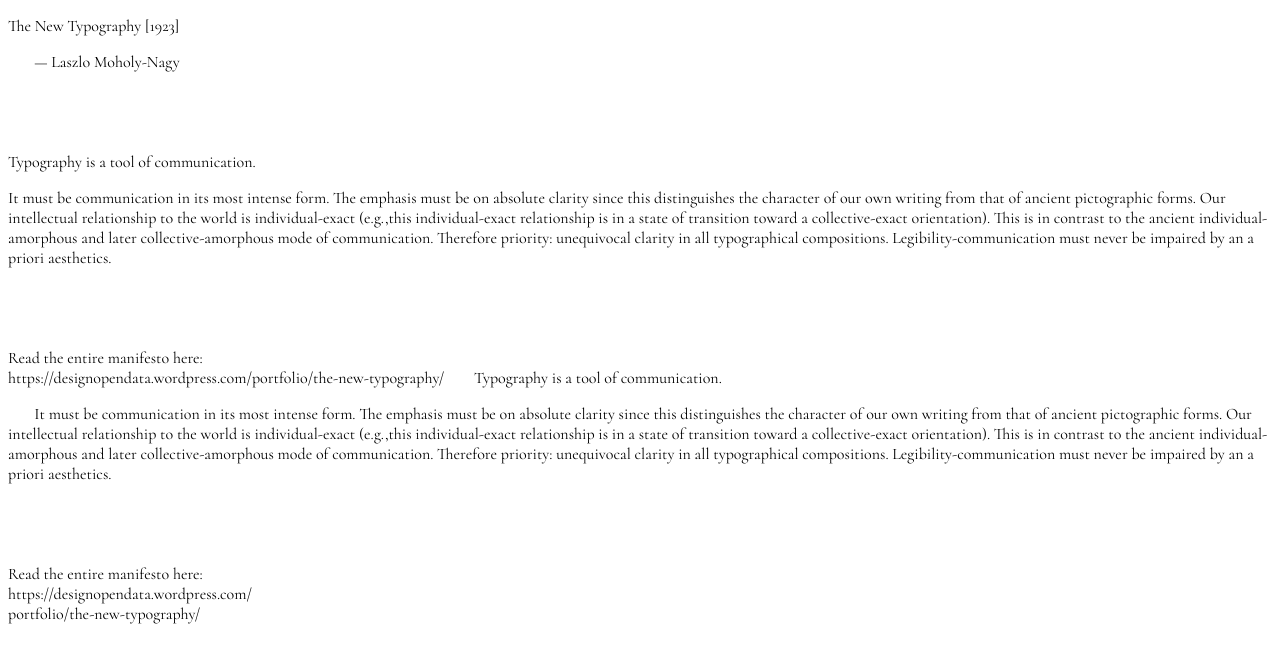
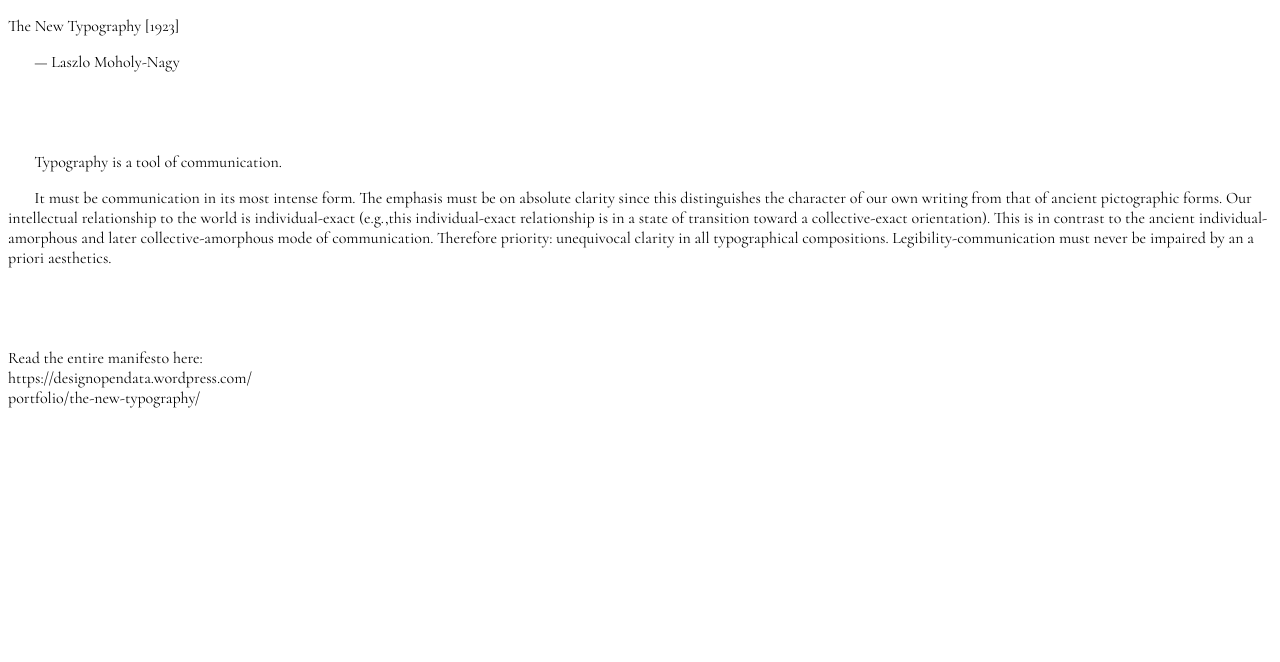
Before and after one commit to pkmax66/interactive1, a plain HTML site: page project_1/stage1_page2.html in a window 1280 px wide. Drawn offline with Linux system fonts and the light colour scheme.

Commit message:
not sure why it wants me to commit this

```diff
--- a/project_1/stage1_page2.html
+++ b/project_1/stage1_page2.html
@@ -21,7 +21,6 @@
 
 	<body>
 		<p>The New Typography [1923]</p> &nbsp;&nbsp;&nbsp;&nbsp;&nbsp;&nbsp;&nbsp;&mdash; Laszlo Moholy-Nagy<br><br><br><br><br>
-		Typography is a tool of communication.<p>It must be communication in its most intense form. The emphasis must be on absolute clarity since this distinguishes the character of our own writing from that of ancient pictographic forms. Our intellectual relationship to the world is individual-exact (e.g.,this individual-exact relationship is in a state of transition toward a collective-exact orientation). This is in contrast to the ancient individual-amorphous and later collective-amorphous mode of communication. Therefore priority: unequivocal clarity in all typographical compositions. Legibility-communication must never be impaired by an a priori aesthetics.<br><br><br><br><br>Read the entire manifesto here:<br> https://designopendata.wordpress.com/portfolio/the-new-typography/
 		&nbsp;&nbsp;&nbsp;&nbsp;&nbsp;&nbsp;&nbsp;Typography is a tool of communication.<p>&nbsp;&nbsp;&nbsp;&nbsp;&nbsp;&nbsp;&nbsp;It must be communication in its most intense form. The emphasis must be on absolute clarity since this distinguishes the character of our own writing from that of ancient pictographic forms. Our intellectual relationship to the world is individual-exact (e.g.,this individual-exact relationship is in a state of transition toward a collective-exact orientation). This is in contrast to the ancient individual-amorphous and later collective-amorphous mode of communication. Therefore priority: unequivocal clarity in all typographical compositions. Legibility-communication must never be impaired by an a priori aesthetics.<br><br><br><br><br>Read the entire manifesto here:<br>https://designopendata.wordpress.com/<br>portfolio/the-new-typography/
 	</body>
 
```
